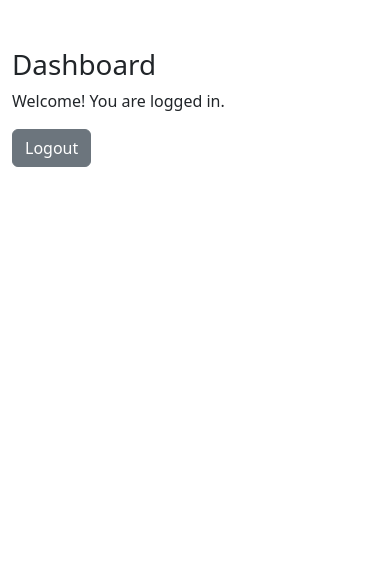
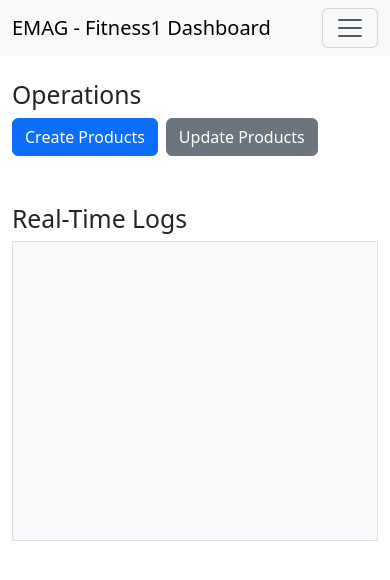
Before and after one commit to gochev06/idcars-emag, a Flask app: page /dashboard in a window 390 px wide. Shown: the top 580 px of the page. Run offline with Flask 3, Linux system fonts and the light colour scheme; the visitor is signed in with stand-in values (Sample User, id 1); data that the repository does not hold is empty.

Commit message:
Enhance dashboard with navigation and real-time log updates; improve login flow

```diff
--- a/app/auth.py
+++ b/app/auth.py
@@ -37,13 +37,14 @@ def login():
         expected_token = current_app.config.get(
             "NEW_EMAG_API_KEY"
         )  # TODO: Replace with your expected token
-        print(encoded_token, expected_token)
         if encoded_token == expected_token:
             session["logged_in"] = True
             flash("Logged in successfully.", "success")
             return redirect(url_for("auth.dashboard"))
         else:
             flash("Invalid credentials. Please try again.", "danger")
+    if session.get("logged_in"):
+        return redirect(url_for("auth.dashboard"))
 
     return render_template("login.html")
 
--- a/app/templates/base.html
+++ b/app/templates/base.html
@@ -4,7 +4,7 @@
     <!-- Required meta tags -->
     <meta charset="utf-8" />
     <meta name="viewport" content="width=device-width, initial-scale=1" />
-    <title>{% block title %}My App{% endblock %}</title>
+    <title>{% block title %}EMAG + Fitness1{% endblock %}</title>
     <!-- Bootstrap CSS -->
     <link
       href="https://cdn.jsdelivr.net/npm/bootstrap@5.3.0/dist/css/bootstrap.min.css"
--- a/app/templates/dashboard.html
+++ b/app/templates/dashboard.html
@@ -1,9 +1,123 @@
 {% extends "base.html" %}
 {% block title %}Dashboard{% endblock %}
 {% block content %}
-<div class="container mt-5">
-  <h1>Dashboard</h1>
-  <p>Welcome! You are logged in.</p>
-  <a href="{{ url_for('auth.logout') }}" class="btn btn-secondary">Logout</a>
+<!-- Navigation Bar -->
+<nav class="navbar navbar-expand-lg navbar-light bg-light">
+  <div class="container-fluid">
+    <a class="navbar-brand" href="#">EMAG - Fitness1 Dashboard</a>
+    <button class="navbar-toggler" type="button" data-bs-toggle="collapse" data-bs-target="#navbarNav"
+      aria-controls="navbarNav" aria-expanded="false" aria-label="Toggle navigation">
+      <span class="navbar-toggler-icon"></span>
+    </button>
+    <div class="collapse navbar-collapse" id="navbarNav">
+      <ul class="navbar-nav me-auto">
+        <li class="nav-item">
+          <a class="nav-link active" aria-current="page" href="#">Dashboard</a>
+        </li>
+        <!-- Future navigation items can be added here -->
+      </ul>
+      <ul class="navbar-nav">
+        <li class="nav-item">
+          <a class="nav-link" href="{{ url_for('auth.logout') }}">Logout</a>
+        </li>
+      </ul>
+    </div>
+  </div>
+</nav>
+
+<!-- Dashboard Content -->
+<div class="container mt-4">
+  <!-- Operations Section -->
+  <div class="row">
+    <div class="col-md-12">
+      <h2>Operations</h2>
+      <div class="d-flex flex-wrap">
+        <button id="createBtn" class="btn btn-primary me-2 mb-2">Create Products</button>
+        <button id="updateBtn" class="btn btn-secondary me-2 mb-2">Update Products</button>
+      </div>
+      <div id="operationStatus" class="mt-3"></div>
+    </div>
+  </div>
+
+  <!-- Real-Time Logs Section -->
+  <div class="row mt-4">
+    <div class="col-md-12">
+      <h2>Real-Time Logs</h2>
+      <div id="logsContainer" class="border p-3" style="height: 300px; overflow-y: scroll; background-color: #f8f9fa;">
+        <!-- Logs will be loaded here -->
+      </div>
+    </div>
+  </div>
 </div>
+
+<!-- AJAX Script for Real-Time Updates and Operations -->
+<script>
+// Function to fetch and display logs from the API
+function fetchLogs() {
+  fetch('/api/logs')
+    .then(response => response.json())
+    .then(data => {
+      const logsContainer = document.getElementById('logsContainer');
+      logsContainer.innerHTML = '';
+      data.logs.forEach(log => {
+        const p = document.createElement('p');
+        p.textContent = log;
+        logsContainer.appendChild(p);
+      });
+    })
+    .catch(error => console.error('Error fetching logs:', error));
+}
+
+// Poll the logs endpoint every 20 seconds (20000ms)
+setInterval(fetchLogs, 1000);
+fetchLogs(); // Initial load
+
+// Function to handle the create process
+document.getElementById('createBtn').addEventListener('click', function() {
+  const statusDiv = document.getElementById('operationStatus');
+  statusDiv.textContent = "Starting create process...";
+  fetch('/api/create', {
+    method: 'POST',
+    headers: {
+      'Content-Type': 'application/json'
+    },
+    body: JSON.stringify({ pause: 1, batch_size: 50 })
+  })
+  .then(response => response.json())
+  .then(data => {
+    statusDiv.textContent = data.message;
+    console.log('Create Process Result:', data);
+    // Refresh logs after the process completes
+    fetchLogs();
+  })
+  .catch(error => {
+    statusDiv.textContent = "Error: " + error;
+    console.error('Error in create process:', error);
+  });
+});
+
+// Function to handle the update process
+document.getElementById('updateBtn').addEventListener('click', function() {
+  const statusDiv = document.getElementById('operationStatus');
+  statusDiv.textContent = "Starting update process...";
+  fetch('/api/update', {
+    method: 'POST',
+    headers: {
+      'Content-Type': 'application/json'
+    },
+    body: JSON.stringify({ pause: 1, batch_size: 50 })
+  })
+  .then(response => response.json())
+  .then(data => {
+    statusDiv.textContent = data.message;
+    console.log('Update Process Result:', data);
+    // Refresh logs after the process completes
+    fetchLogs();
+  })
+  .catch(error => {
+    statusDiv.textContent = "Error: " + error;
+    console.error('Error in update process:', error);
+  });
+});
+</script>
 {% endblock %}
```
